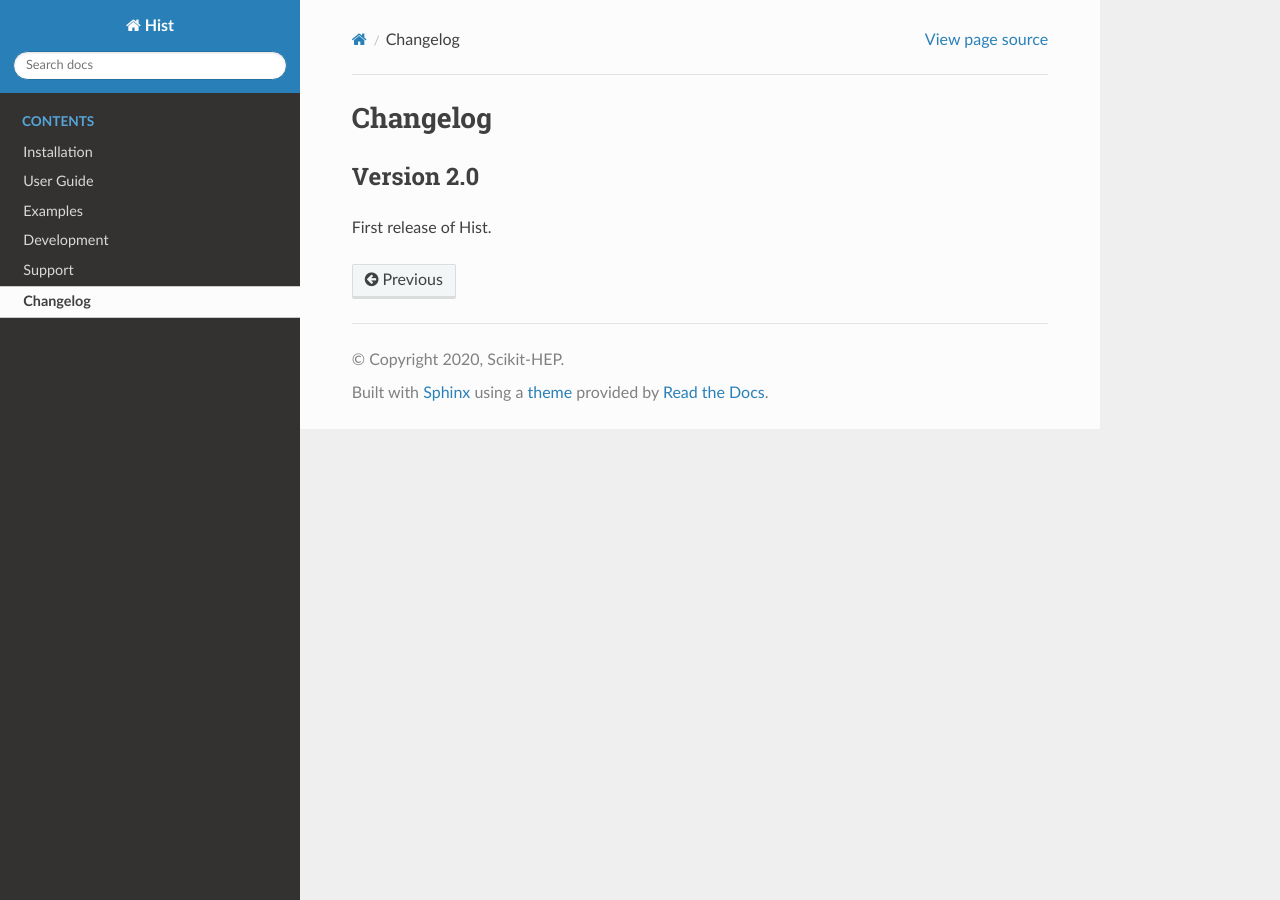
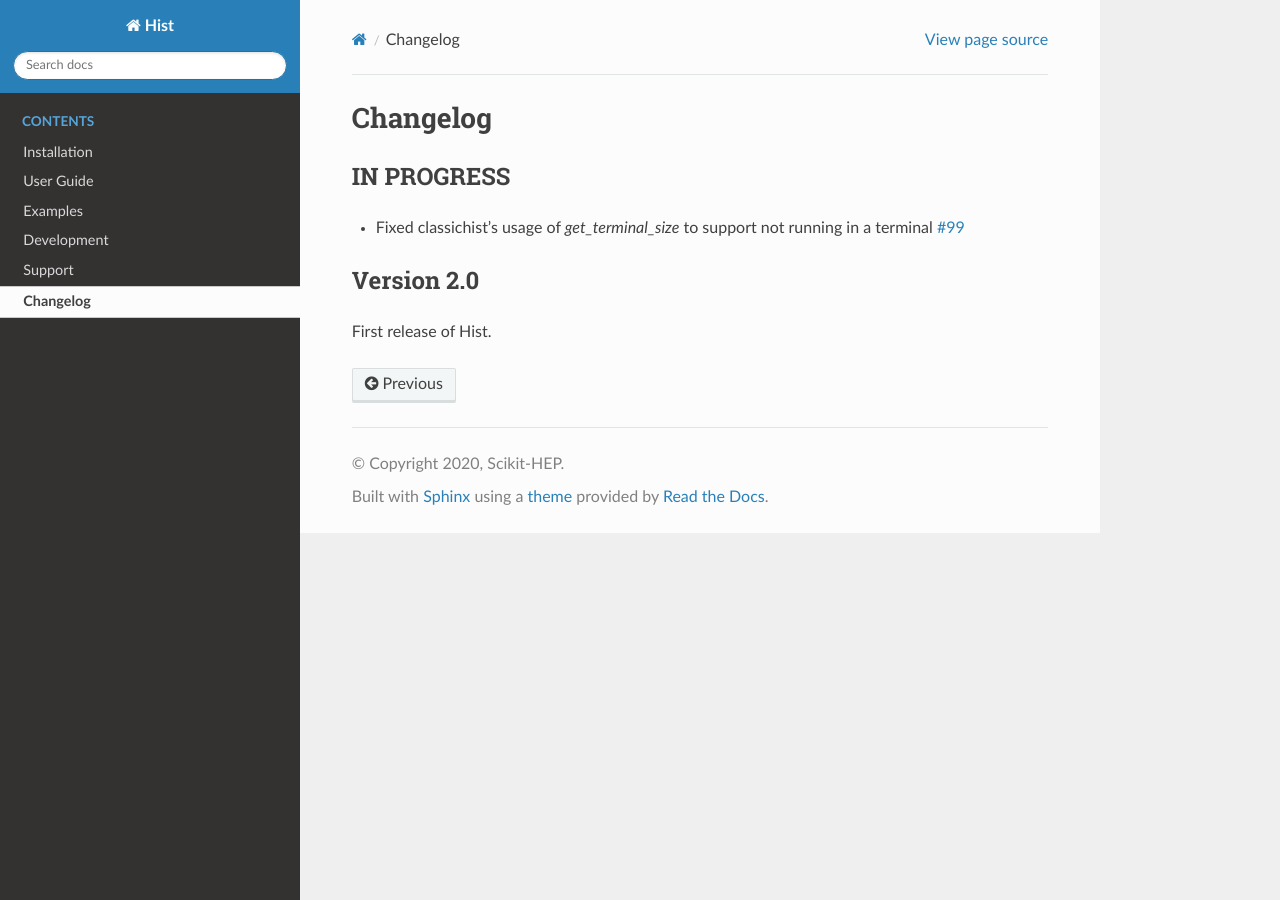
Before and after one commit to scikit-hep/hist, a Sphinx documentation site: the page built from docs/changelog.rst, in a window 1280 px wide. Built offline with Sphinx 7.4.7 and the Read the Docs theme 2.0.0, drawn with Linux system fonts in a browser that asks for light colours; pages that are not in the unit, such as notebooks, are missing from menus.

Commit message:
docs: changelog entry for recent addition

```diff
--- a/docs/changelog.rst
+++ b/docs/changelog.rst
@@ -1,5 +1,11 @@
 Changelog
 =========
+
+IN PROGRESS
+-----------
+
+* Fixed classichist's usage of `get_terminal_size` to support not running in a terminal
+  `#99 <https://github.com/scikit-hep/hist/pull/99>`_
 
 
 Version 2.0
```
